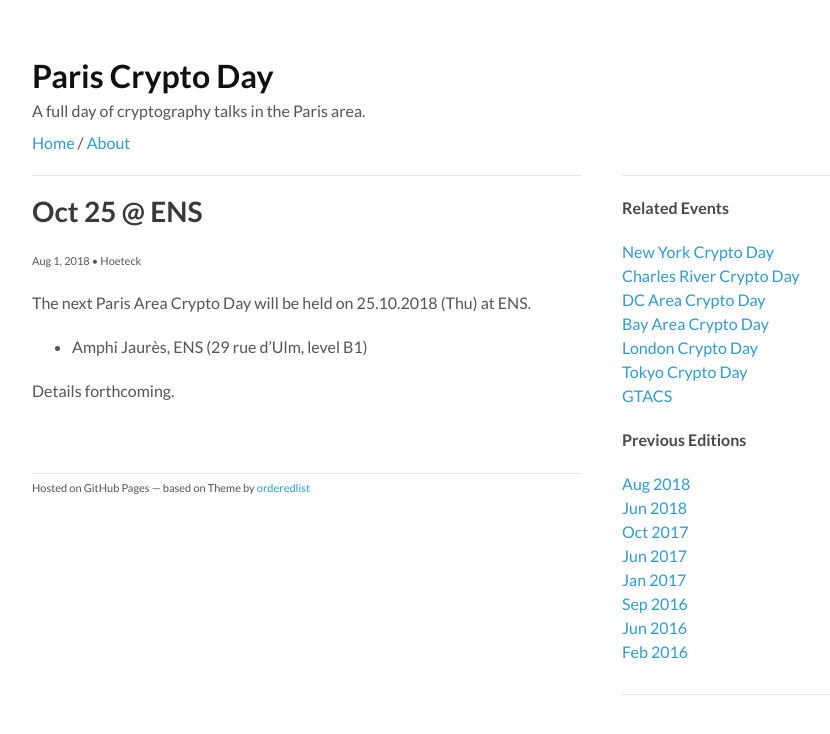
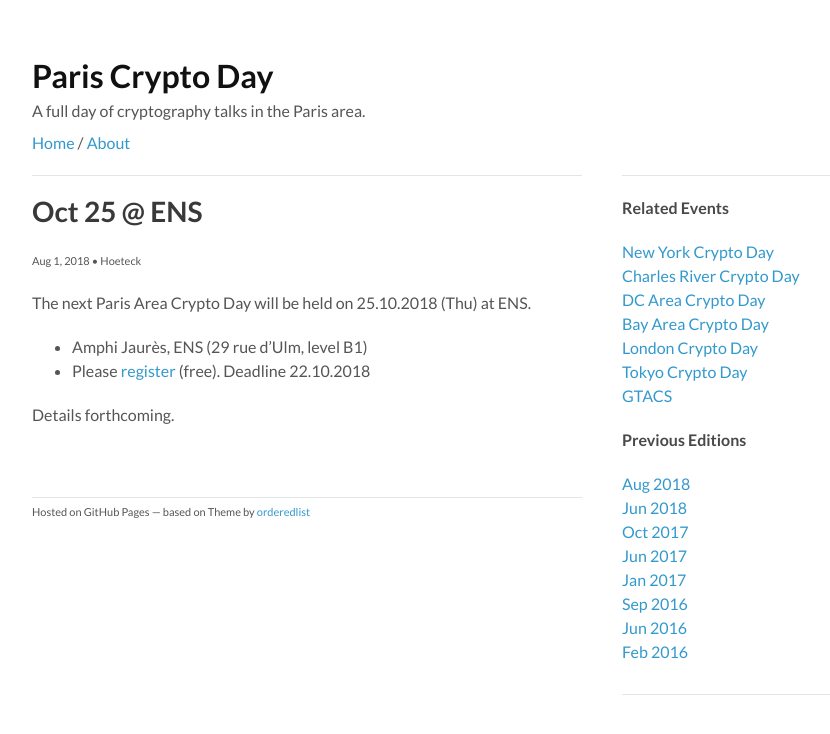
Before and after one commit to pariscryptoday/pariscryptoday.github.io, a Jekyll site: the page built from _posts/2018-08-01-eighth.md, in a window 1280 px wide. Shown: the top 734 px of the page, without its empty margins (178-1008 px from the left). Built offline with Jekyll 4.4.1, drawn with Linux system fonts in a browser that asks for light colours.

Commit message:
save oct 25

```diff
--- a/_posts/2018-08-01-eighth.md
+++ b/_posts/2018-08-01-eighth.md
@@ -9,5 +9,6 @@ The next Paris Area Crypto Day will be held on 25.10.2018 (Thu) at
 ENS.
 
 * Amphi Jaurès, ENS (29 rue d'Ulm, level B1)
+* Please [register](https://docs.google.com/forms/d/e/1FAIpQLSeop24A0asJvd73HvUH8zTDorfzPOpswA_pfcyVxc2zkctoMg/viewform) (free). Deadline 22.10.2018
 
 Details forthcoming.
```
